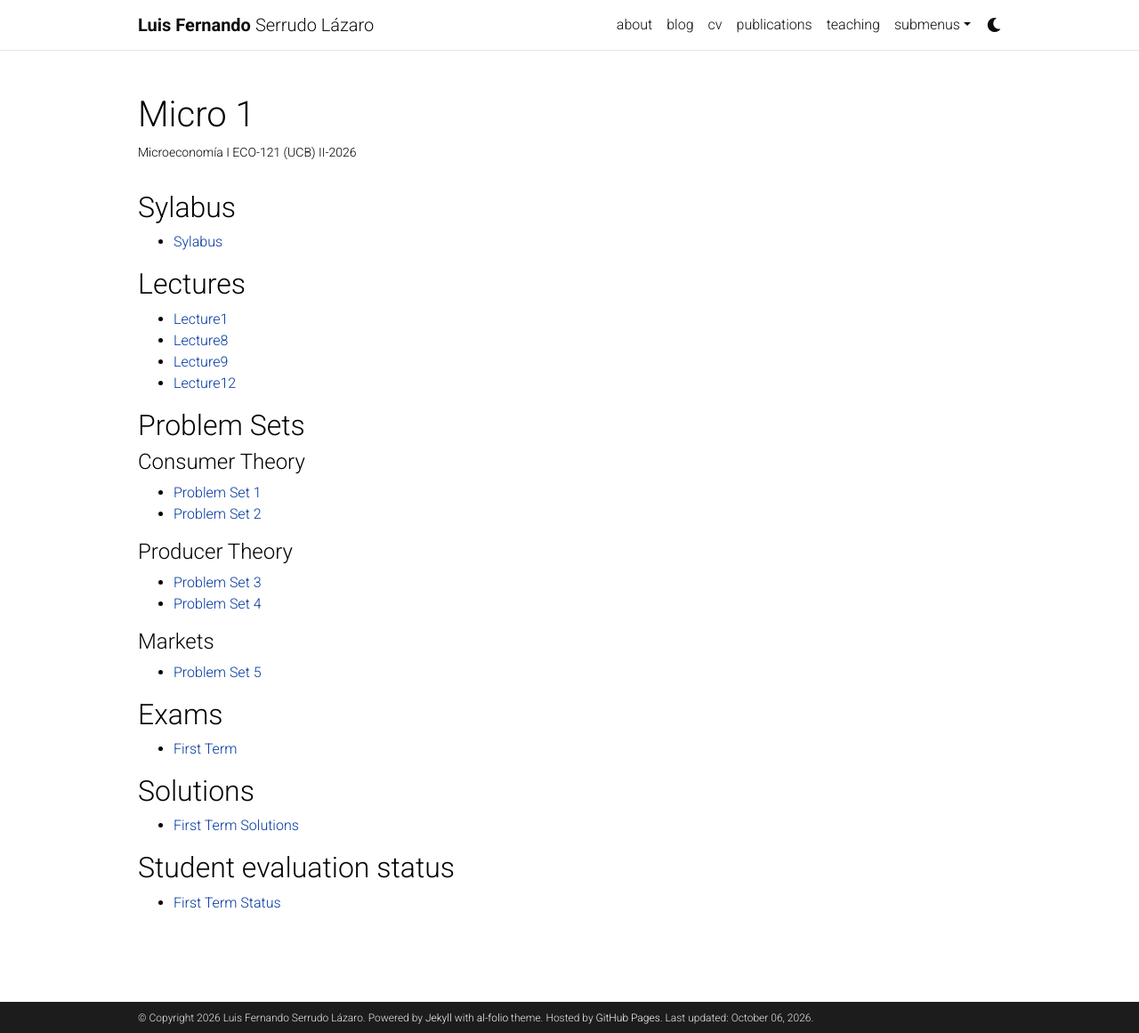
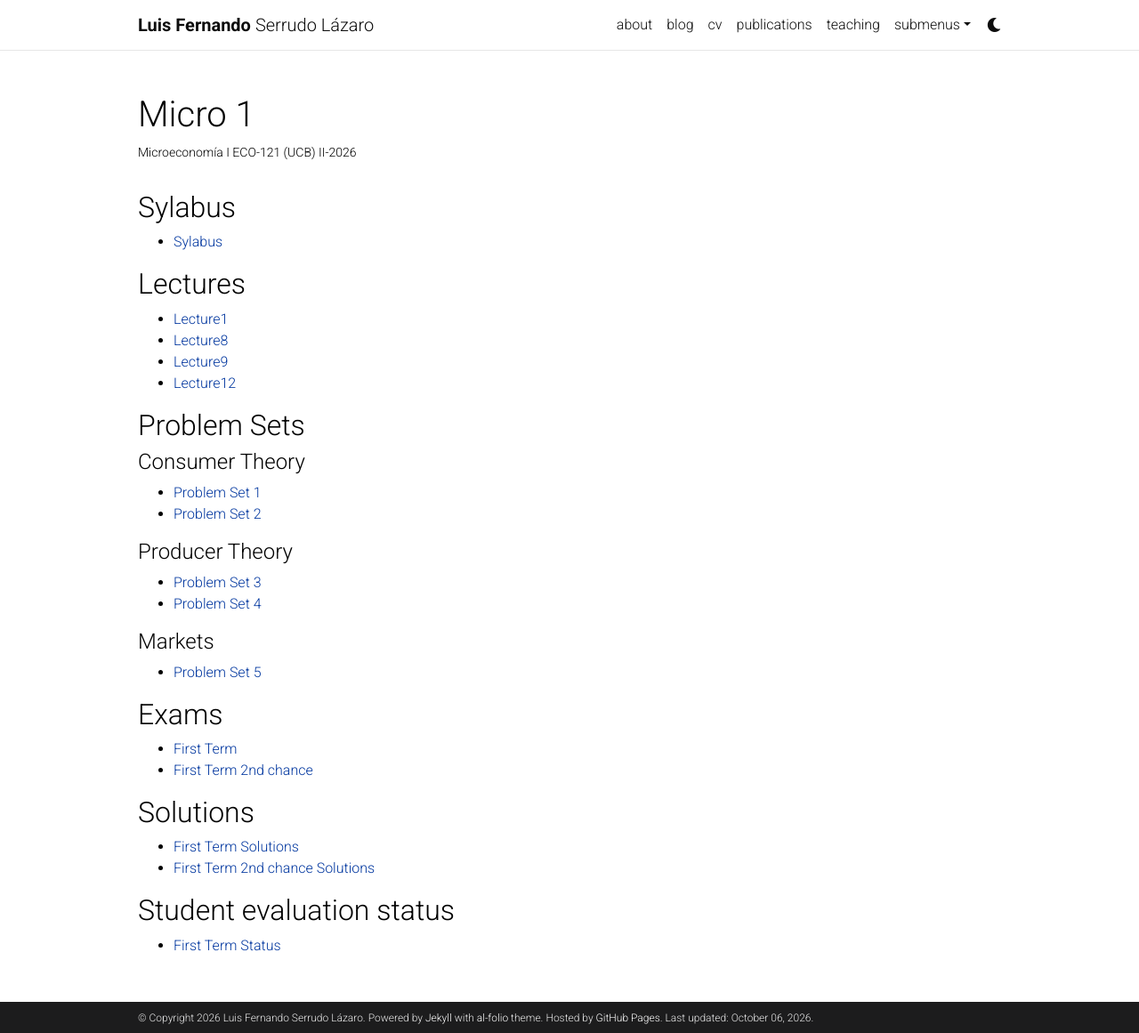
Before and after one commit to lserrudo/lserrudo.github.io, a Jekyll site: the page built from _projects/Microeconomics1_2-2026.md, in a window 1280 px wide and 1161 px high. Shown: the whole window at 89% size. Built offline with Jekyll 4.4.1, drawn with Linux system fonts in a browser that asks for light colours; comment, search, counter and statistics services are not loaded; a style sheet for code colours, icons or effects is not loaded.

Commit message:
Update Microeconomics1_2-2026.md

```diff
--- a/_projects/Microeconomics1_2-2026.md
+++ b/_projects/Microeconomics1_2-2026.md
@@ -30,9 +30,11 @@ category: teaching
 
 ## Exams
 - [First Term](/assets/pdf/Exams2-2026/ExamI.pdf)
+- [First Term 2nd chance](/assets/pdf/Exams2-2026/ExamI_rec.pdf)
 
 ## Solutions
 - [First Term Solutions](/assets/pdf/Exams2-2026/ExamI_Sol.pdf)
+- [First Term 2nd chance Solutions](/assets/pdf/Exams2-2026/ExamI__rec_Sol.pdf)
 
 ## Student evaluation status
 - [First Term Status](/assets/pdf/Exams2-2026/Notas.pdf)
```
